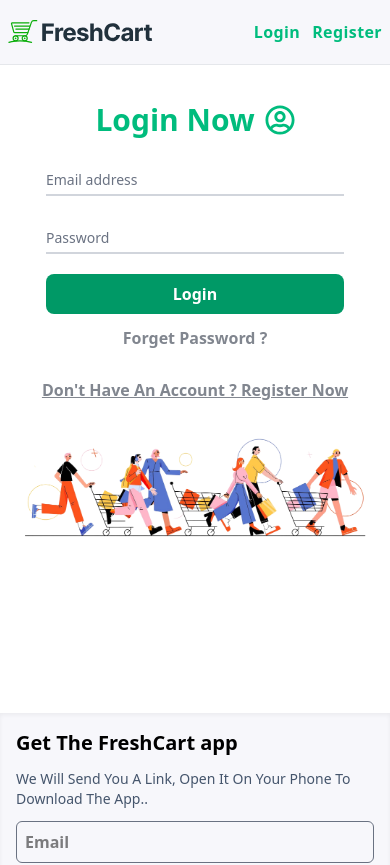
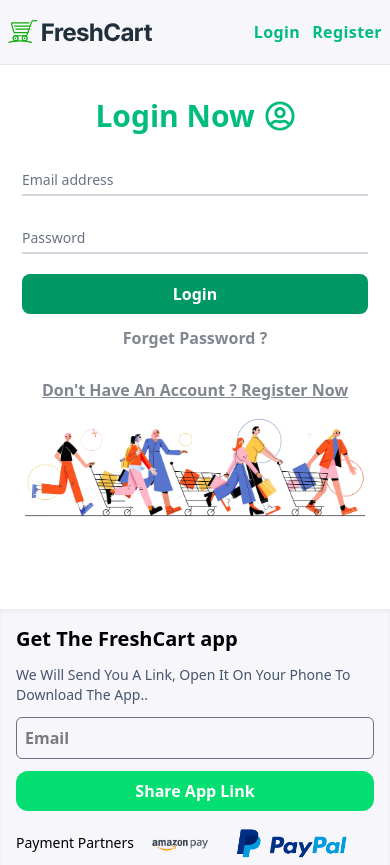
Before and after one commit to MohamedAdelZayed/Fresh-Cart, a React (Vite) app: page /login in a window 390 px wide. Shown: the top 865 px of the page. Built offline with nearby package versions, Linux system fonts and the light colour scheme.

Commit message:
update some components

```diff
--- a/src/Components/FormTitle/FormTitle.jsx
+++ b/src/Components/FormTitle/FormTitle.jsx
@@ -5,7 +5,7 @@
   return (
     <>
 
-      <div className=' flex items-center justify-center font-bold text-emerald-500 text-center text-3xl mb-5 mt-1.5' >
+      <div className=' flex items-center justify-center font-bold text-emerald-500 text-center text-3xl mb-6 mt-1.5' >
 
               <h2> {title}</h2>
 
--- a/src/Components/Layout/Layout.jsx
+++ b/src/Components/Layout/Layout.jsx
@@ -1,9 +1,14 @@
-import { Outlet } from "react-router-dom";
+import { Outlet, useLocation } from "react-router-dom";
 import Footer from "../Footer/Footer";
 import Navbar from "../Navbar/Navbar";
 import ScrollToTop from "../ScrollToTop/ScrollToTop";
 
 export default function Layout() {
+
+  const pathName = useLocation()
+
+  console.log(pathName)
+
   return (
     <>
 
@@ -11,7 +16,7 @@
 
       <Navbar />
 
- <div className="flex-1 mt-4 mb-20 py-20 px-3.5 md:px-11 lg:px-12">
+ <div className="flex-1 mt-4 py-19 px-3.5 md:px-11 lg:px-12">
 
   {/* ScrollToTop stays here */}
   <ScrollToTop />
--- a/src/Components/Login/Login.jsx
+++ b/src/Components/Login/Login.jsx
@@ -82,17 +82,21 @@
       </Helmet>
 
 
-
-      <FormTitle title = {"Login Now"} />
+      <div className="mb-3">
+        <FormTitle title = {"Login Now"} />
+      </div>
 
 
 
-<form onSubmit = {formikk.handleSubmit}  className="max-w-2xl mx-auto px-8">
+
+<form onSubmit = {formikk.handleSubmit}  className="max-w-2xl mx-auto px-2 sm:px-8 bg-re-200">
 
 
     <div class="relative z-0 w-full mb-5 group">
 
       <input
+
+      autoComplete='email'
 
       id="email"
 
@@ -202,7 +206,7 @@
 </Link>
 
 {/* people image */}
-<div className = "mt-5">
+<div>
   <img src = {loginPhoto} alt="loginPhoto" className = " w-full md:w-1/2 mx-auto" />
 </div>
 
--- a/src/Components/ProductDetails/ProductDetails.jsx
+++ b/src/Components/ProductDetails/ProductDetails.jsx
@@ -298,6 +298,11 @@
         <div className = "grid md:grid-cols-3 lg:grid-cols-4 xl:grid-cols-6 gap-2">
 
           {
+
+            relatedProducts?.length > 0
+
+            ?
+
             relatedProducts?.map( (prod) => {
 
               return(
@@ -372,6 +377,15 @@
              </>
               )
             }  )
+
+            :
+
+             (
+            <div className="col-span-full text-center py-10 text-gray-600">
+              No products available Now.
+            </div>
+           )
+
           }
 
         </div>
--- a/src/Components/SignUp/SignUp.jsx
+++ b/src/Components/SignUp/SignUp.jsx
@@ -96,7 +96,7 @@
 
 
 
-    <div className = "flex flex-col md:flex-row gap-x-2 py-4 px-9 md:px-0 w-full md:w-[88%] mx-auto md:ml-20 lg:ml-40">
+    <div className = "flex flex-col md:flex-row gap-x-2 py-4 px-2 md:px-0 w-full md:w-[88%] mx-auto md:ml-20 lg:ml-40">
 
 <form onSubmit = {formikk.handleSubmit} className = "w-full md:w-1/2" >
 
```
